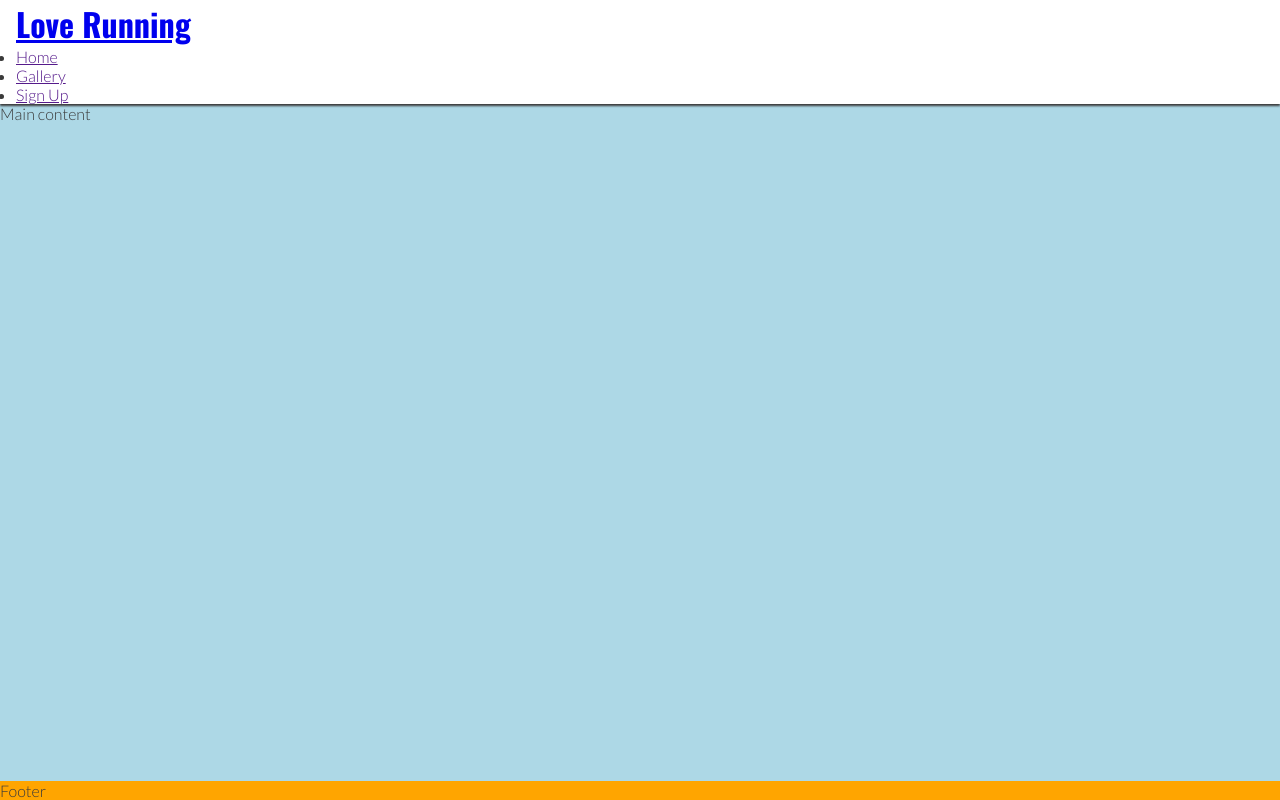
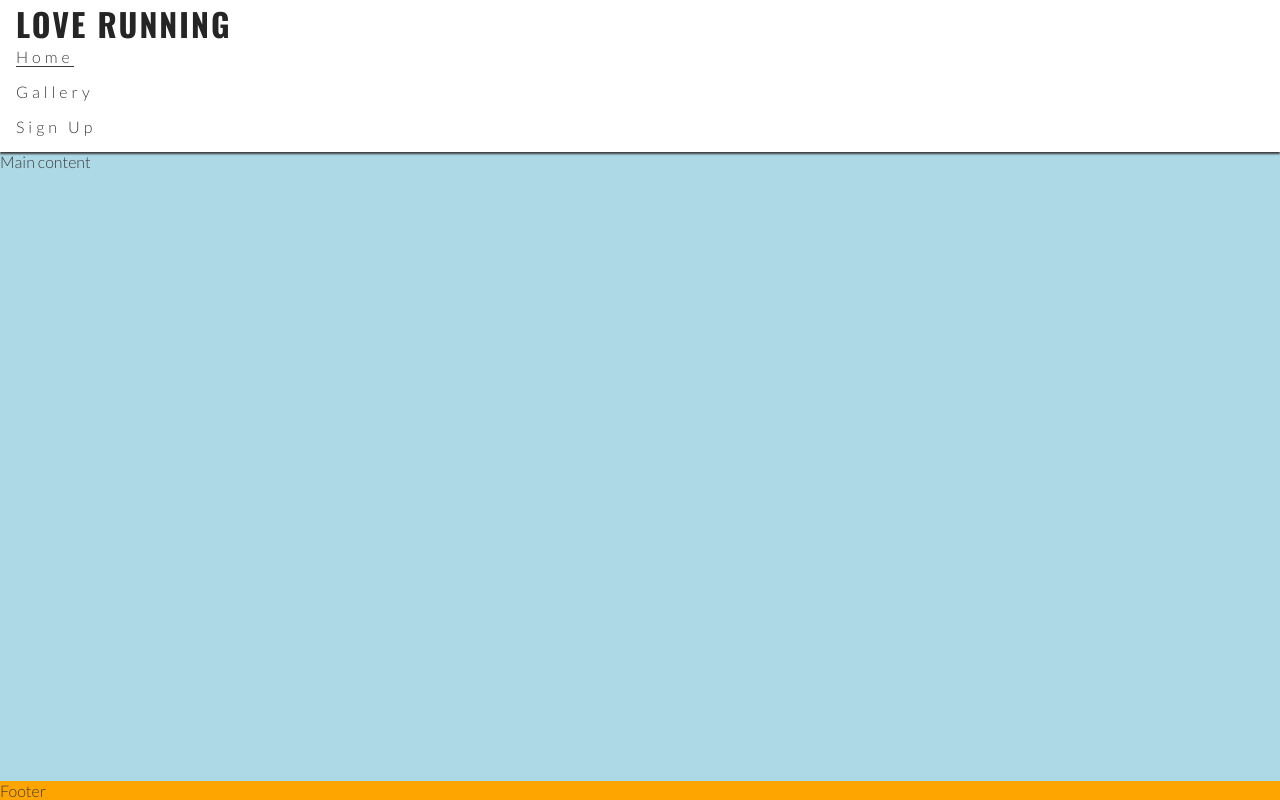
Before and after one commit to MS-Welsh/Running-club, a plain HTML site: page Index.html in a window 1280 px wide. Drawn offline with nearby package versions, Linux system fonts and the light colour scheme.

Commit message:
Styled the Header and list to remove bullet points

```diff
--- a/Index.html
+++ b/Index.html
@@ -22,8 +22,8 @@
             <h1 id="logo"> Love Running </h1>
         </a>
         <nav>
-            <ul>
-                <li> <a href=""> Home </a> </li>
+            <ul id="menu">
+                <li> <a href="" class="active"> Home </a> </li>
                 <li> <a href="">Gallery</a></li>
                 <li> <a href="">Sign Up</a></li>
             </ul>
--- a/assets/css/style.css
+++ b/assets/css/style.css
@@ -20,6 +20,9 @@ body {
 
 h1 {
     font-family:'Oswald', sans-serif;
+    text-transform:uppercase;
+    letter-spacing: 2px;
+    color: #252525;
 }
 
 
@@ -31,8 +34,26 @@ header {
     position: fixed;
     z-index:99;
     box-shadow:0 2px 2px #3a3a3a;
+    text-decoration:none;
 }
 
+header a {
+    text-decoration:none;
+    color:inherit;
+}
+
+.active {
+    border-bottom: 1px solid #3a3a3a;
+}
+#menu {
+    font-size:100%;
+    letter-spacing: 4px;
+    list-style-type: none;
+}
+
+#menu > li {
+margin-bottom: 1em;
+}
 /* Main content */
 main {
     background-color: lightblue;
```
